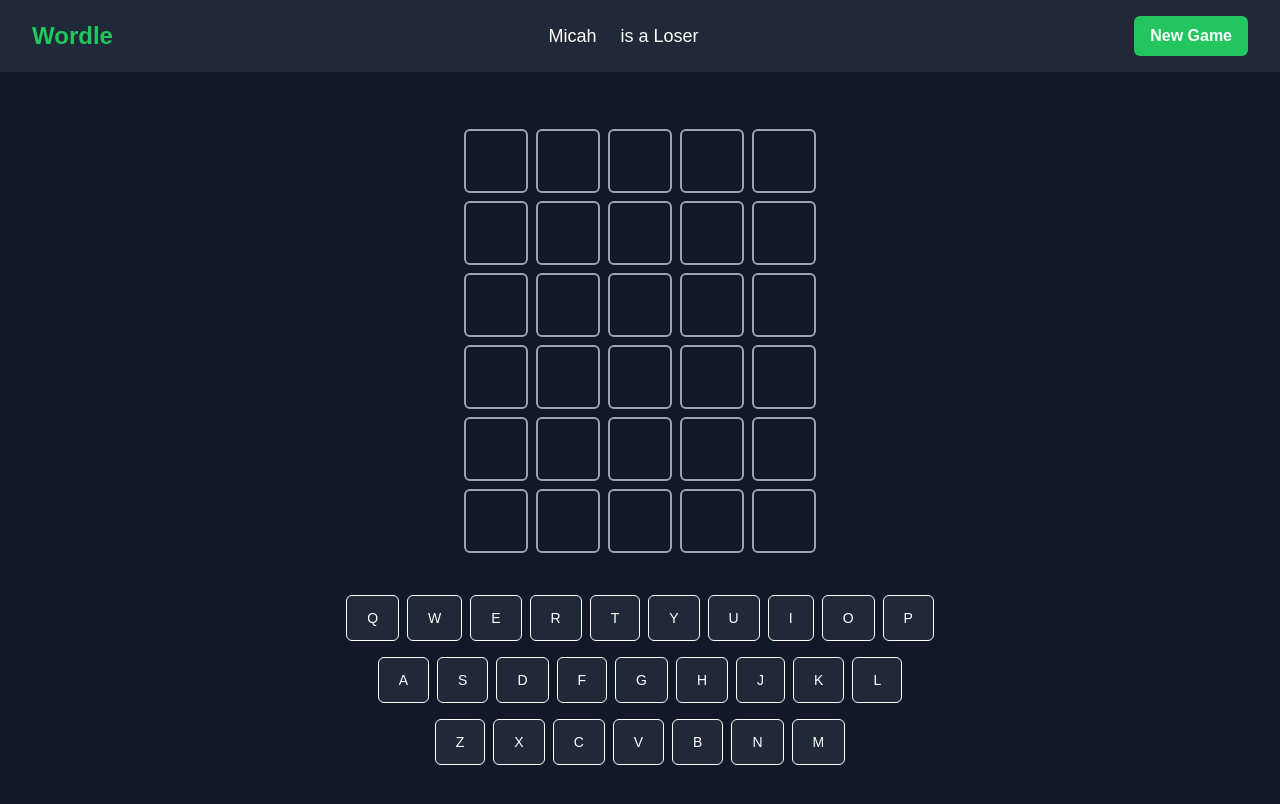
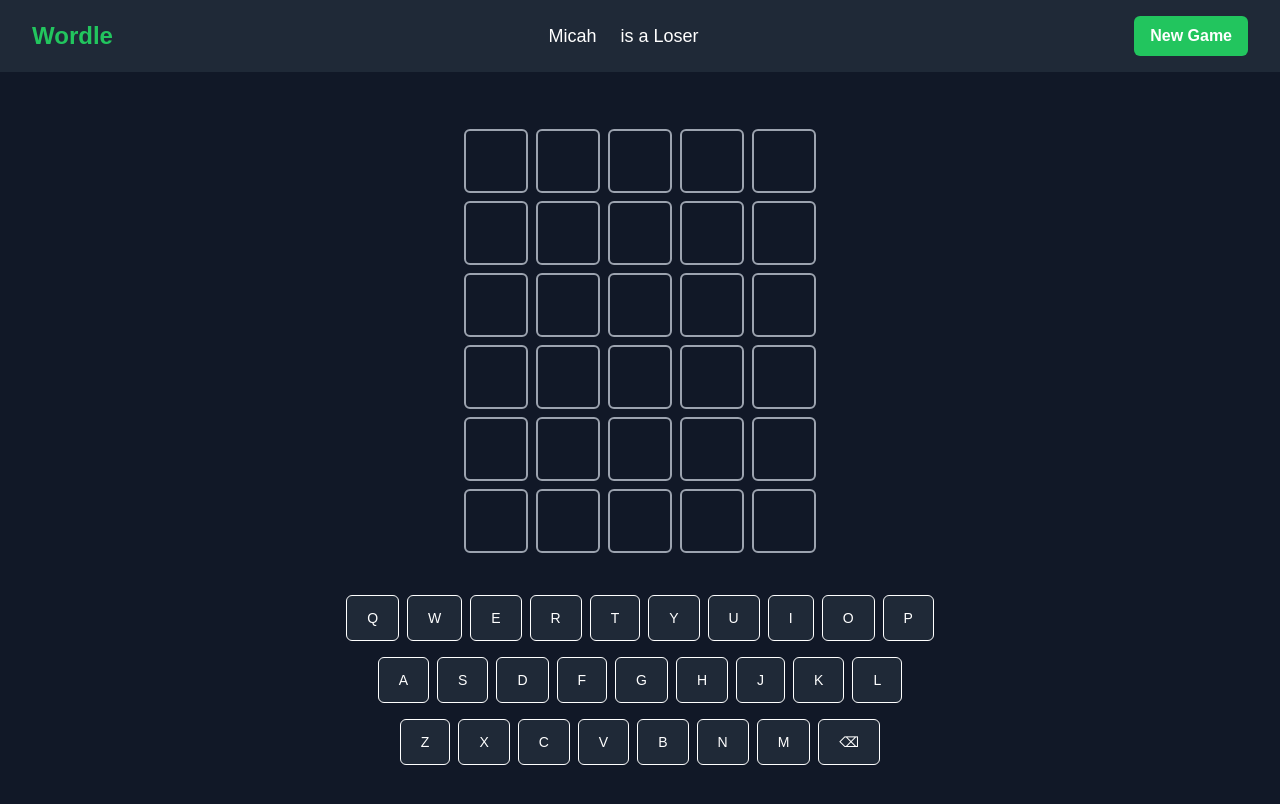
Before and after one commit to YannaiJackson/wordle-frontend, a Next.js app: page / in a window 1280 px wide. Shown: the top 804 px of the page. Built offline with nearby package versions, Linux system fonts and the light colour scheme.

Commit message:
feat: new backspace key in virtual keyboard

```diff
--- a/src/components/VirtualKeyboard.tsx
+++ b/src/components/VirtualKeyboard.tsx
@@ -2,19 +2,19 @@
 import React, { FC } from 'react';
 
 interface VirtualKeyboardProps {
-    onKeyPress?: (key: string) => void;  // `key` is a string representing the key pressed
-  }
+  onKeyPress?: (key: string) => void;
+}
 
 const VirtualKeyboard: FC<VirtualKeyboardProps> = ({ onKeyPress }) => {
   const keys = [
     ["Q", "W", "E", "R", "T", "Y", "U", "I", "O", "P"],
     ["A", "S", "D", "F", "G", "H", "J", "K", "L"],
-    ["Z", "X", "C", "V", "B", "N", "M"],
+    ["Z", "X", "C", "V", "B", "N", "M", "⌫"],
   ];
 
   const handleKeyClick = (key: string) => {
     console.log(`Virtual keyboard key pressed: ${key}`);
-    onKeyPress?.(key);
+    onKeyPress?.(key); // Trigger the onKeyPress prop with the key pressed
   };
 
   return (
--- a/src/components/WordsGrid.tsx
+++ b/src/components/WordsGrid.tsx
@@ -107,9 +107,20 @@ const WordsGrid: React.FC = () => {
         ))}
       </div>
       <VirtualKeyboard
-        onKeyPress={(key: string) =>
-          handleLetterChange(key, currentRow, guesses[currentRow].indexOf(''))
-        }
+        onKeyPress={(key: string) => {
+            if (key === '⌫') {
+            // Handle backspace: Look for the last filled letter in the current row
+            const lastFilledIndex = guesses[currentRow].findIndex(letter => letter === ''); // Find the first empty cell
+            const colIndex = lastFilledIndex === -1 ? guesses[currentRow].length - 1 : lastFilledIndex - 1;
+            handleBackspace(currentRow, colIndex);
+            } else {
+            // Handle regular key press: Place letter in the first empty cell
+            const firstEmptyIndex = guesses[currentRow].findIndex(letter => letter === '');
+            if (firstEmptyIndex !== -1) {
+                handleLetterChange(key, currentRow, firstEmptyIndex);
+            }
+            }
+        }}
       />
     </div>
   );
```
